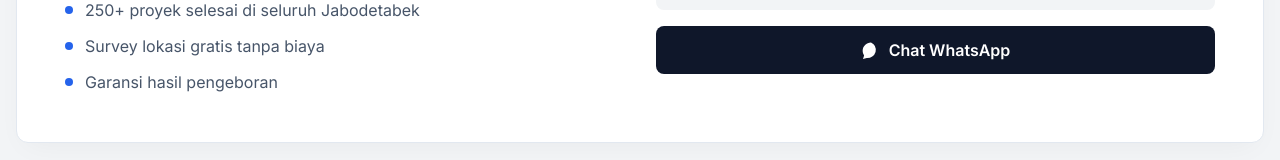
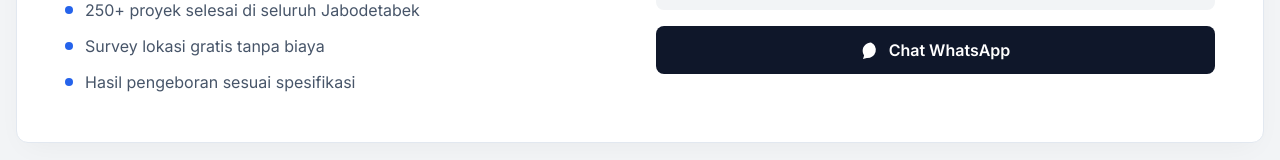
Before and after one commit to mjdevf/borepile-landing, a React (Vite) app: page /location/bekasi in a window 1280 px wide. Shown: the part 1763-1923 px from the top of the page. Built offline with nearby package versions, Linux system fonts and the light colour scheme; a web font is replaced by a local one.

Commit message:
fix: hapus semua kata garansi dari LocationPage.jsx + blog apa-itu-borepile-2026

```diff
--- a/public/blog/apa-itu-borepile-panduan-lengkap-2026.html
+++ b/public/blog/apa-itu-borepile-panduan-lengkap-2026.html
@@ -265,7 +265,7 @@
                     <li><strong>Verifikasi Legalitas</strong> — SIUJK, NPWP, SKT, sertifikat alat</li>
                     <li><strong>Alat Sendiri vs Sewa</strong> — Punya rig sendiri = kontrol jadwal & kualitas lebih baik</li>
                     <li><strong>SDM Berpengalaman</strong> — Operator bor minimal 5 tahun, ada sop bor</li>
-                    <li><strong>Garansi & Asuransi</strong> — Ada jaminan kualitas beton, asuransi proyek</li>
+                    <li><strong>Asuransi & Transparansi</strong> — Ada jaminan kualitas beton, asuransi proyek</li>
                     <li><strong>Transparansi Harga</strong> — RAB rinci, tidak ada biaya tersembunyi</li>
                     <li><strong>Referensi Klien</strong> — Hubungi 2-3 klien lama, tanya kepuasan & keluhan</li>
                 </ol>
--- a/src/components/sections/LocationPage.jsx
+++ b/src/components/sections/LocationPage.jsx
@@ -169,7 +169,7 @@ const LocationPage = () => {
                   </li>
                   <li className="flex items-start gap-3">
                     <div className="mt-2 h-2 w-2 shrink-0 rounded-full bg-tertiary" />
-                    <span>Garansi hasil pengeboran</span>
+                    <span>Hasil pengeboran sesuai spesifikasi</span>
                   </li>
                 </ul>
               </div>
```
